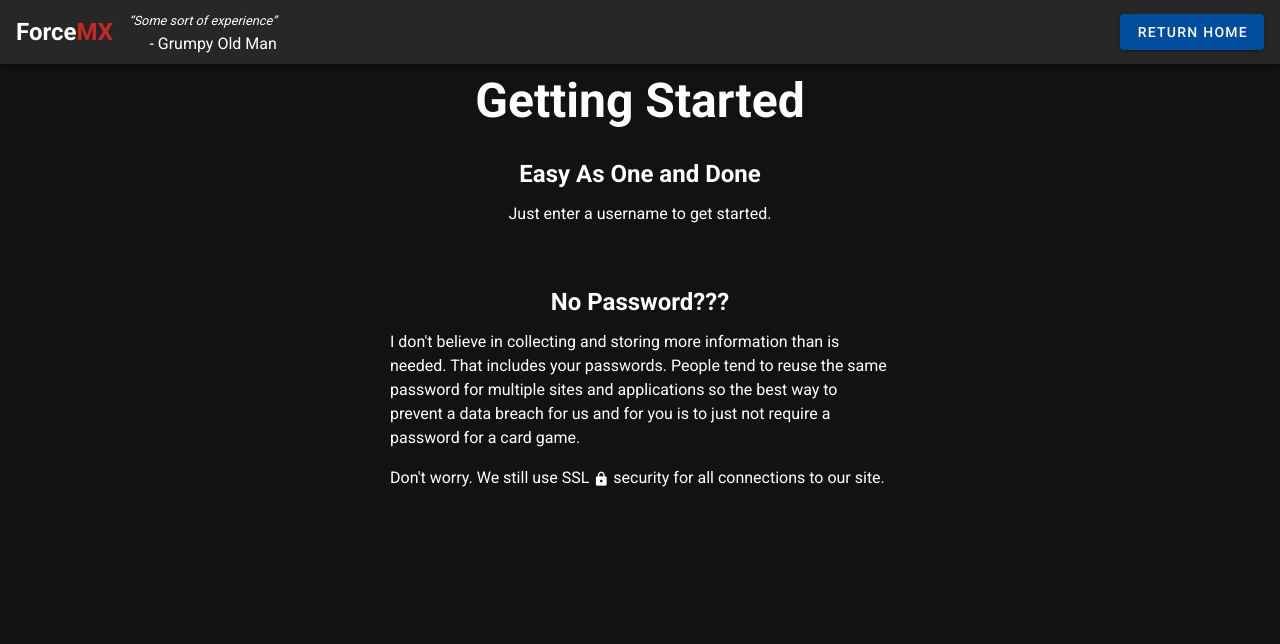
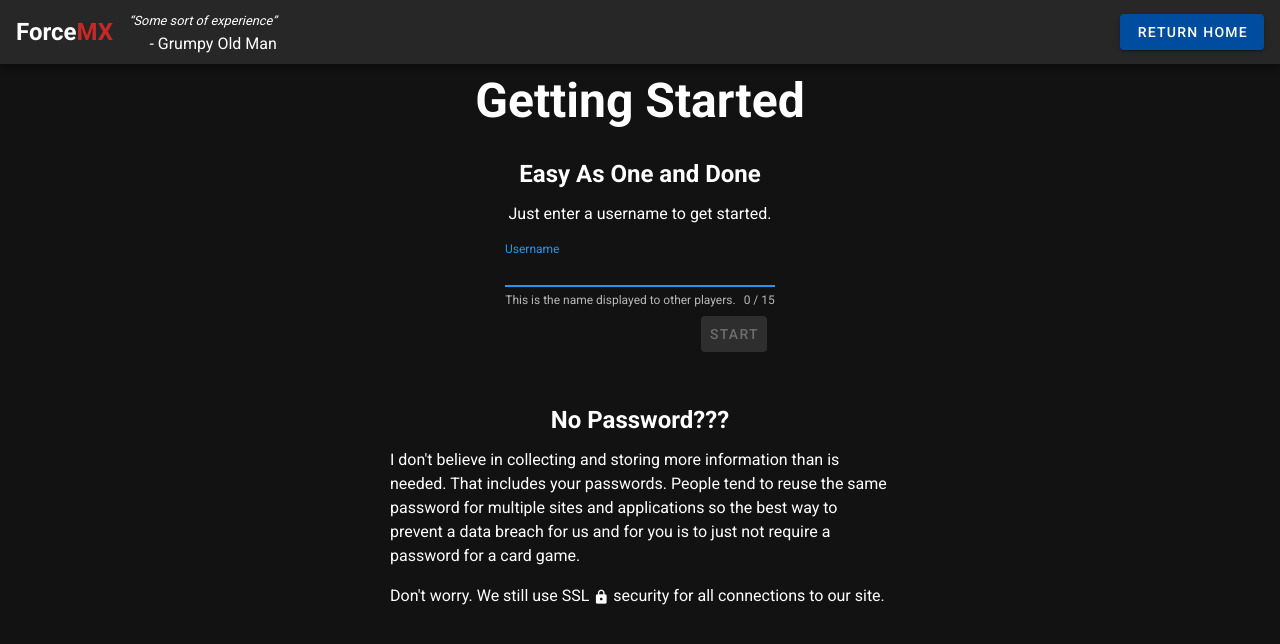
Before and after one commit to jdrames/CardsAgainstHumanity-Frontend, a Vue app: page /getstarted in a window 1280 px wide. Shown: the top 644 px of the page. Built offline with nearby package versions, Linux system fonts and the light colour scheme.

Commit message:
set ui+script to handle user auth

```diff
--- a/src/views/Getstarted.vue
+++ b/src/views/Getstarted.vue
@@ -8,9 +8,26 @@
       <v-col class="mb-5" cols="12">
         <h2 class="headline font-weight-bold mb-3">Easy As One and Done</h2>
         <v-layout justify-center>
+            <v-form v-model="valid" @submit.prevent>
           <v-card max-width="500" color="transparent" flat>
             <p>Just enter a username to get started.</p>
+            <v-text-field
+                label="Username"
+                counter
+                maxlength="15"
+                minlength="3"
+                hint="This is the name displayed to other players."
+                v-model="username"
+                ref="username"
+                @keyup.enter="checkSubmit"
+                :rules="[rules.required, rules.counter, rules.content]"
+                 />
+            <v-card-actions>
+                <v-spacer></v-spacer>
+                <v-btn color="primary darken-3" :disabled="!valid" :loading="loading" @click="login">Start</v-btn>
+            </v-card-actions>
           </v-card>
+            </v-form>
         </v-layout>
       </v-col>
 
@@ -32,5 +49,61 @@
         </v-layout>
       </v-col>
     </v-row>
+    <v-dialog v-model="errorModal" max-width="500">
+        <v-card light>
+            <v-card-title class="headline">
+                <v-icon large color="red" class="mr-2">mdi-alert</v-icon> Oh No!
+            </v-card-title>
+            <v-card-text>
+                Something has gone wrong. We tried executing the request but the system just wasn't having
+                any of it today. You can close this dialog and try again. If the problem persists please
+                reach out to support.
+            </v-card-text>
+            <v-card-actions>
+                <v-spacer></v-spacer>
+                <v-btn color="primary darken-2" @click="errorModal = false">Close</v-btn>
+            </v-card-actions>
+        </v-card>
+    </v-dialog>
   </v-container>
 </template>
+
+<script>
+const regex = new RegExp("^[a-zA-Z0-9''_']{3,15}$");
+export default {
+    name: "Get-Started",
+    data: ()=>({
+        valid: false,
+        username: "",
+        errorModal: false,
+        loading: false,
+        rules:{
+            required: value => !!value || 'Required.',
+            counter: value => value.length >= 3 && value.length <= 15 || 'Must be between 3-15 characters long.',
+            content: value => regex.test(value) || 'Can only contain letters numbers and underscore.'
+        }
+    }),
+    methods:{
+        async checkSubmit(){
+            if(this.valid) await this.login();
+        },
+
+        async login(){
+            this.loading = true;
+            try{
+                var response = (await this.$axios.post('auth', {Username: this.username})).data;
+                if(this.$mode == 'dev') console.log(response);
+                this.$store.dispatch('doLogin', response);
+                this.$router.push("/");
+            }catch (error){
+                if(this.$mode == 'dev') console.error(error);
+                this.errorModal = true;
+            }
+            this.loading = false;
+        }
+    },
+    mounted(){
+        this.$refs.username.focus();
+    }
+}
+</script>
```
